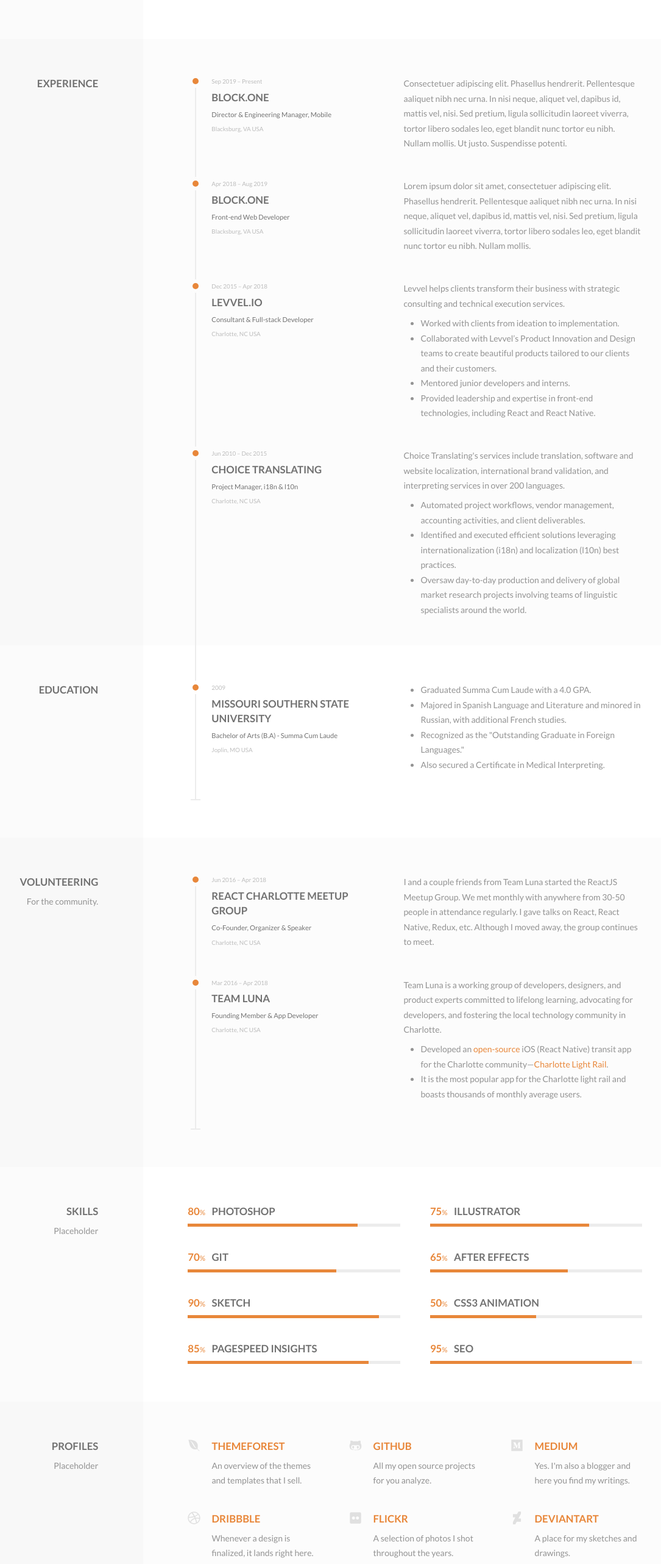
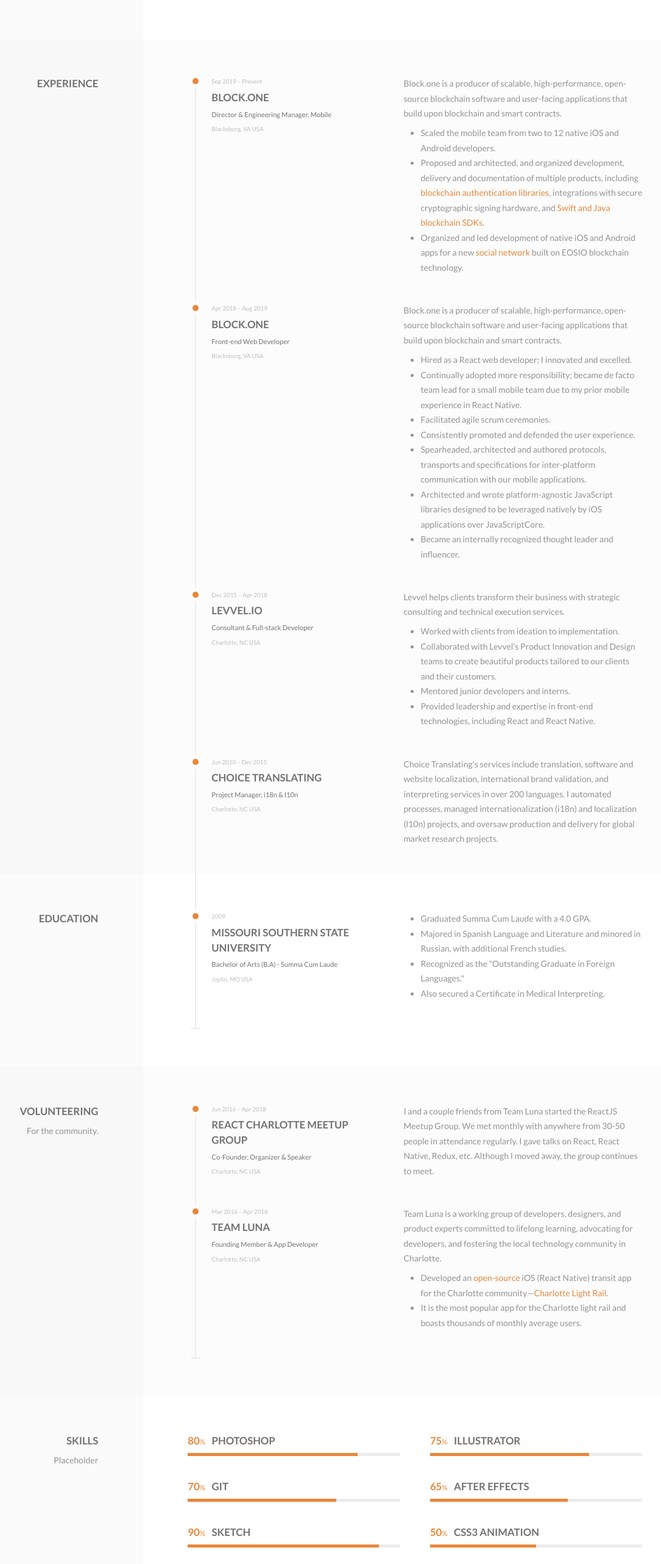
Before and after one commit to brandonfancher/resume-react, a React (Create React App) app: page / in a window 1280 px wide. Shown: the part 1842-4406 px from the top of the page at 61% size, without its empty margins (150-1235 px from the left). Built offline with nearby package versions, Linux system fonts and the light colour scheme.

Commit message:
Add more experience.

```diff
--- a/src/components/Experience.js
+++ b/src/components/Experience.js
@@ -14,12 +14,48 @@
         location="Blacksburg, VA USA"
       >
         <p>
-          Consectetuer adipiscing elit. Phasellus hendrerit. Pellentesque
-          aaliquet nibh nec urna. In nisi neque, aliquet vel, dapibus id, mattis
-          vel, nisi. Sed pretium, ligula sollicitudin laoreet viverra, tortor
-          libero sodales leo, eget blandit nunc tortor eu nibh. Nullam mollis.
-          Ut justo. Suspendisse potenti.
+          Block.one is a producer of scalable, high-performance, open-source
+          blockchain software and user-facing applications that build upon
+          blockchain and smart contracts.
         </p>
+        <ul>
+          <li>
+            Scaled the mobile team from two to 12 native iOS and Android
+            developers.
+          </li>
+          <li>
+            Proposed and architected, and organized development, delivery and
+            documentation of multiple products, including{" "}
+            <a
+              href="https://eos.io/news/eosio-labs-release-the-universal-authenticator-library-ual-increasing-the-accessibility-of-blockchain-applications/"
+              target="_blank"
+              rel="noopener noreferrer"
+            >
+              blockchain authentication libraries
+            </a>
+            , integrations with secure cryptographic signing hardware, and{" "}
+            <a
+              href="https://eos.io/news/eosio-software-release-native-sdks-for-swift-and-java/"
+              target="_blank"
+              rel="noopener noreferrer"
+            >
+              Swift and Java blockchain SDKs
+            </a>
+            .
+          </li>
+          <li>
+            Organized and led development of native iOS and Android apps for a
+            new{" "}
+            <a
+              href="https://voice.com/learn-more/"
+              target="_blank"
+              rel="noopener noreferrer"
+            >
+              social network
+            </a>{" "}
+            built on EOSIO blockchain technology.
+          </li>
+        </ul>
       </TimelineItem>
       <TimelineItem
         timeframe="Apr 2018 &ndash; Aug 2019"
@@ -29,12 +65,33 @@
         location="Blacksburg, VA USA"
       >
         <p>
-          Lorem ipsum dolor sit amet, consectetuer adipiscing elit. Phasellus
-          hendrerit. Pellentesque aaliquet nibh nec urna. In nisi neque, aliquet
-          vel, dapibus id, mattis vel, nisi. Sed pretium, ligula sollicitudin
-          laoreet viverra, tortor libero sodales leo, eget blandit nunc tortor
-          eu nibh. Nullam mollis.
+          Block.one is a producer of scalable, high-performance, open-source
+          blockchain software and user-facing applications that build upon
+          blockchain and smart contracts.
         </p>
+        <ul>
+          <li>Hired as a React web developer; I innovated and excelled.</li>
+          <li>
+            Continually adopted more responsibility; became de facto team lead
+            for a small mobile team due to my prior mobile experience in React
+            Native.
+          </li>
+          <li>Facilitated agile scrum ceremonies.</li>
+          <li>Consistently promoted and defended the user experience.</li>
+          <li>
+            Spearheaded, architected and authored protocols, transports and
+            specifications for inter-platform communication with our mobile
+            applications.
+          </li>
+          <li>
+            Architected and wrote platform-agnostic JavaScript libraries
+            designed to be leveraged natively by iOS applications over
+            JavaScriptCore.
+          </li>
+          <li>
+            Became an internally recognized thought leader and influencer.
+          </li>
+        </ul>
       </TimelineItem>
       <TimelineItem
         timeframe="Dec 2015 &ndash; Apr 2018"
@@ -71,22 +128,10 @@
         <p>
           Choice Translating's services include translation, software and
           website localization, international brand validation, and interpreting
-          services in over 200 languages.
+          services in over 200 languages. I automated processes, managed
+          internationalization (i18n) and localization (l10n) projects, and
+          oversaw production and delivery for global market research projects.
         </p>
-        <ul>
-          <li>
-            Automated project workflows, vendor management, accounting
-            activities, and client deliverables.
-          </li>
-          <li>
-            Identified and executed efficient solutions leveraging
-            internationalization (i18n) and localization (l10n) best practices.
-          </li>
-          <li>
-            Oversaw day-to-day production and delivery of global market research
-            projects involving teams of linguistic specialists around the world.
-          </li>
-        </ul>
       </TimelineItem>
     </Timeline>
   </Section>
--- a/src/components/Profiles.js
+++ b/src/components/Profiles.js
@@ -45,16 +45,16 @@
   <Section heading="Profiles" description="Placeholder">
     <div className="o-grid">
       <Profile
-        link="http://themeforest.net/user/ruventhemes/portfolio"
+        link="https://github.com/brandonfancher/"
+        title="GitHub"
+        description="All my open source projects for you analyze."
+        icon={FaGithubAlt}
+      />
+      <Profile
+        link="http://themeforest.net"
         title="Themeforest"
         description="An overview of the themes and templates that I sell."
         icon={FaEnvira}
-      />
-      <Profile
-        link="https://github.com/hatra-e/"
-        title="GitHub"
-        description="All my open source projects for you analyze."
-        icon={FaGithubAlt}
       />
       <Profile
         link="http://wordpress.com"
@@ -62,24 +62,6 @@
         description="Yes. I'm also a blogger and here you find my writings."
         icon={FaMedium}
       />
-      <Profile
-        link="https://dribbble.com"
-        title="Dribbble"
-        description="Whenever a design is finalized, it lands right here."
-        icon={FaDribbble}
-      />
-      <Profile
-        link="https://www.flickr.com"
-        title="Flickr"
-        description="A selection of photos I shot throughout the years."
-        icon={FaFlickr}
-      />
-      <Profile
-        link="http://www.deviantart.com"
-        title="DeviantArt"
-        description="A place for my sketches and drawings."
-        icon={FaDeviantart}
-      />
     </div>
   </Section>
 );
```
